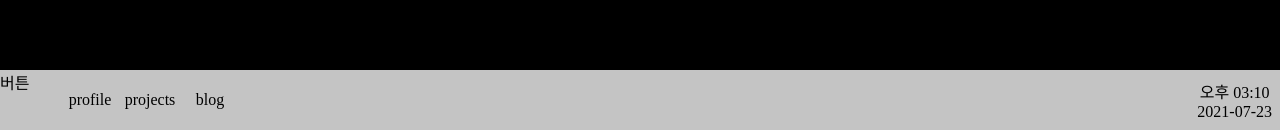
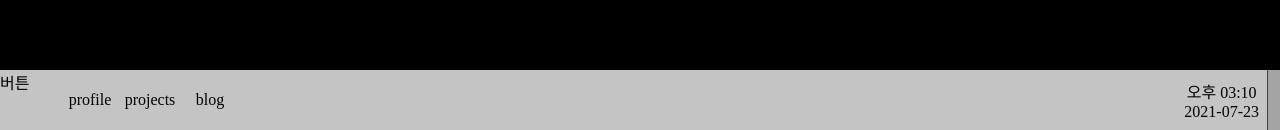
Before and after one commit to 97baek/baeklog, a Gatsby site: page / in a window 1280 px wide. Shown: the part 670-800 px from the top of the page. Built offline with nearby package versions, Linux system fonts and the light colour scheme; Gatsby itself is replaced by a stand-in of ours.

Commit message:
[ADD] 바탕화면 바로가기 버튼 생성
- useWindowContext 훅을 이용해 버튼 클릭 시 모든 윈도우가 최소화됩니다.

```diff
--- /dev/null
+++ b/src/components/Taskbar/DesktopShortcut/DesktopShortcut.tsx
@@ -0,0 +1,17 @@
+import React from 'react';
+import { DesktopShortcutButton } from './styles';
+import { useWindowContext } from '@hooks/useWindowContext';
+
+const DesktopShortcut = () => {
+  const [, , , , , , , , , minimizeWindow] = useWindowContext();
+
+  const onClickDesktopShortcut = () => {
+    minimizeWindow('profile');
+    minimizeWindow('projects');
+    minimizeWindow('blog');
+  };
+
+  return <DesktopShortcutButton onClick={onClickDesktopShortcut}></DesktopShortcutButton>;
+};
+
+export default DesktopShortcut;
--- /dev/null
+++ b/src/components/Taskbar/DesktopShortcut/index.tsx
@@ -0,0 +1 @@
+export { default } from './DesktopShortcut';
--- /dev/null
+++ b/src/components/Taskbar/DesktopShortcut/styles.ts
@@ -0,0 +1,14 @@
+import styled from 'styled-components';
+
+export const DesktopShortcutButton = styled.button`
+  width: 10px;
+  height: 100%;
+  background: #a4a4a4;
+  border: none;
+  border-left: 1px solid #424242;
+  cursor: pointer;
+
+  &:hover {
+    background: #848484;
+  }
+`;
--- a/src/components/Taskbar/Taskbar.tsx
+++ b/src/components/Taskbar/Taskbar.tsx
@@ -5,6 +5,7 @@ import { Bar, LeftContents, RightContents } from './styles';
 import MenuButton from './Menu/MenuButton';
 import Task from './Task';
 import Clock from './Clock';
+import DesktopShortcut from './DesktopShortcut';
 
 const Taskbar = () => {
   const [, , , isProfileOpened, isProjectsOpened, isBlogOpened] = useWindowContext();
@@ -37,6 +38,7 @@ const Taskbar = () => {
         </LeftContents>
         <RightContents>
           <Clock />
+          <DesktopShortcut />
         </RightContents>
       </Bar>
     </>
```
